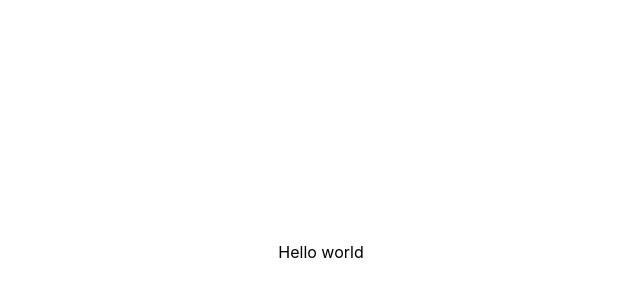
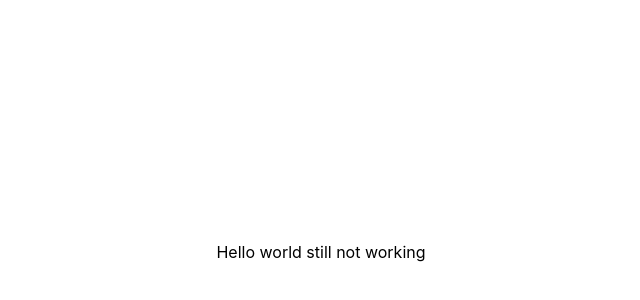
Before and after one commit to KamalRaghe/Masjid-Al-Istiqamah, a React (Create React App) app: page / in a window 1280 px wide. Shown: the part 148-448 px from the top of the page, without its empty margins (319-959 px from the left). Built offline with nearby package versions, Linux system fonts and the light colour scheme.

Commit message:
first commit

```diff
--- a/src/App.jsx
+++ b/src/App.jsx
@@ -5,7 +5,7 @@ function App() {
   return (
     <div className="App">
       Hello world
-
+      still not working
     </div>
   );
 }
```
